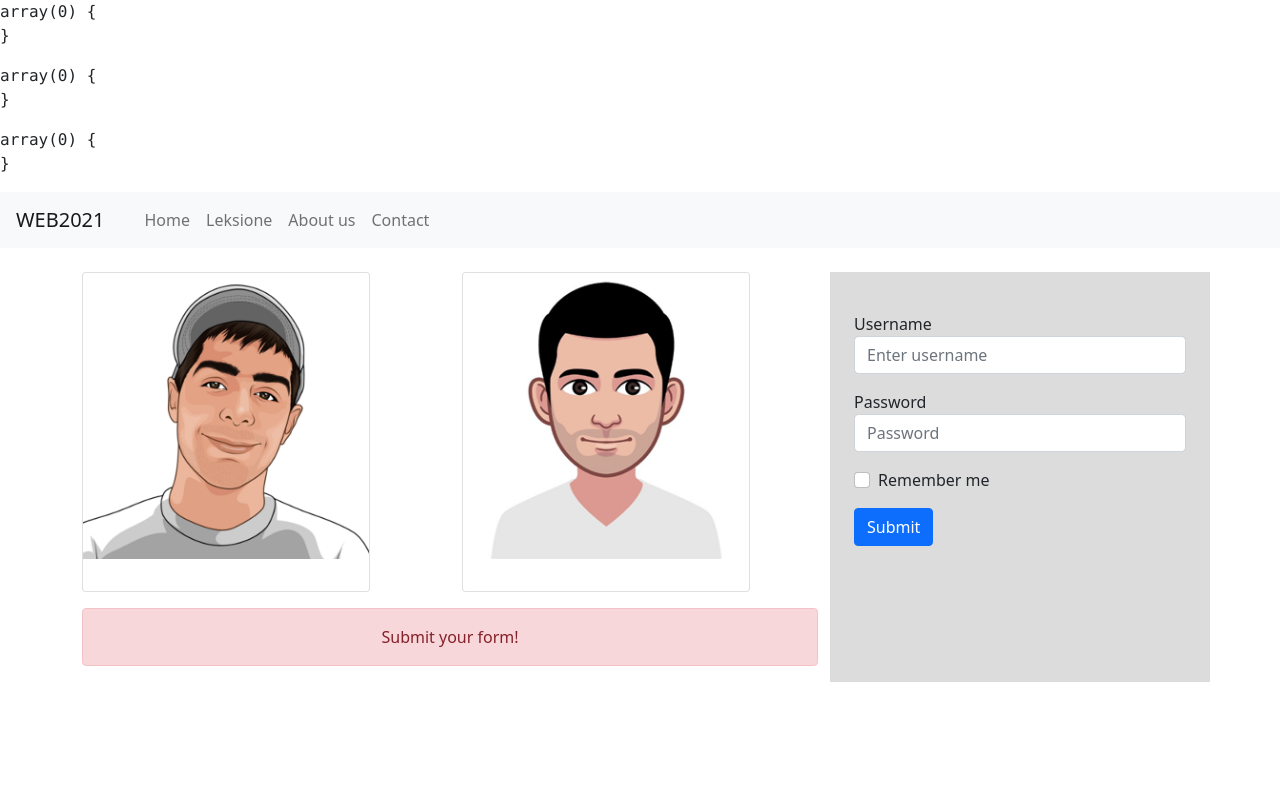
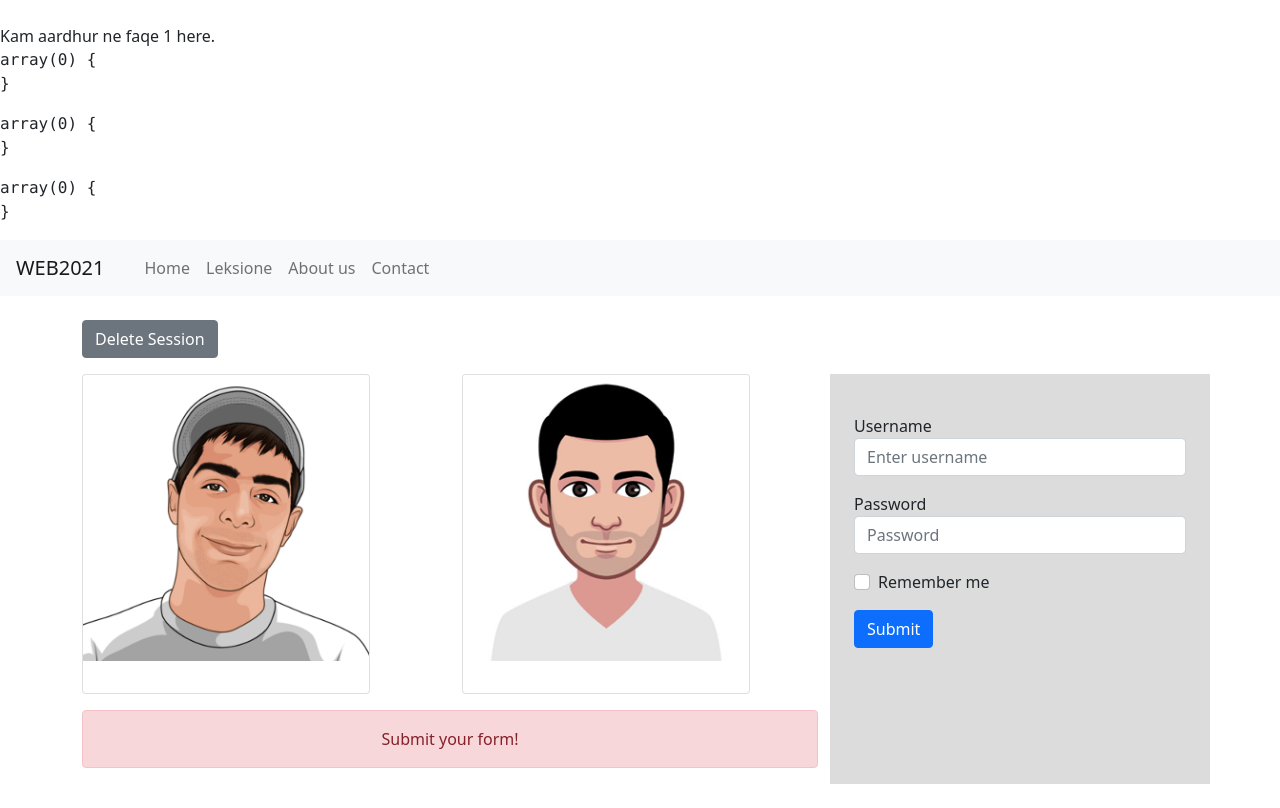
Before and after one commit to RominaShyle/KursiMengjes, a PHP site: page / in a window 1280 px wide. Before the commit the page ends 682 px from the top, so only its background shows below. Run offline with PHP 8.4, Linux system fonts and the light colour scheme; some libraries are stand-ins or nearby versions.

Commit message:
sessions

```diff
--- a/index.php
+++ b/index.php
@@ -1,7 +1,13 @@
 
 <?php
 
+session_start();
+if(!isset($_SESSION['counter'])){
+  $_SESSION['counter'] = 1;
+}else
+$_SESSION['counter'] += 1;
 
+echo "<br>Kam aardhur ne faqe ". $_SESSION['counter'] . " here. <br>";
 
 echo "<pre>";
 
@@ -18,6 +24,7 @@ echo "<pre>";
 var_dump($_COOKIE);
 echo "</pre>";
 
+
 ##COOKIES ##
 
 //setcookie("name","John", time() + 7200 , '/', "", 0);
@@ -26,14 +33,12 @@ echo "</pre>";
 
 if($_SERVER['REQUEST_METHOD'] == 'POST'){
   if(isset($_POST['remember']) && $_POST['remember'] == 'on'){
-
    setcookie('username', $_POST['username'], time() + 3600, '/' , "", 0);
    setcookie('password', $_POST['password'], time() + 3600, '/' , "", 0);
   }else
   if(!isset($_POST['remember'])){
     setcookie('username', '', time() - 3600, '/' , "", 0);
     setcookie('password', '', time() - 3600, '/' , "", 0);
-
   }
 }
 ?>
@@ -63,7 +68,8 @@ require_once 'head.php';
 require_once 'navbar.php';
 ?>
 <div class="container my-4">
-
+<form action="leksione.php" method="post">
+<button type="submit" class="btn btn-secondary" name="delete_session" value="1">Delete Session</button></form>
 <div class="row">
 <div class="col-md-8">
     <div class="row">
@@ -86,8 +92,7 @@ require_once 'navbar.php';
 
 
 if(isset($_POST['username']))
-echo "<h3>Thank you ". $_POST
-['username']  .", your form has been submitted</h3>
+echo "<h3>Thank you ". $_POST['username']  .", your form has been submitted</h3>
 ";
 else
 echo '<div class="alert alert-danger my-3 text-center" role="alert">
```
Also changed, not shown: leksione.php (+11 -0 lines).
